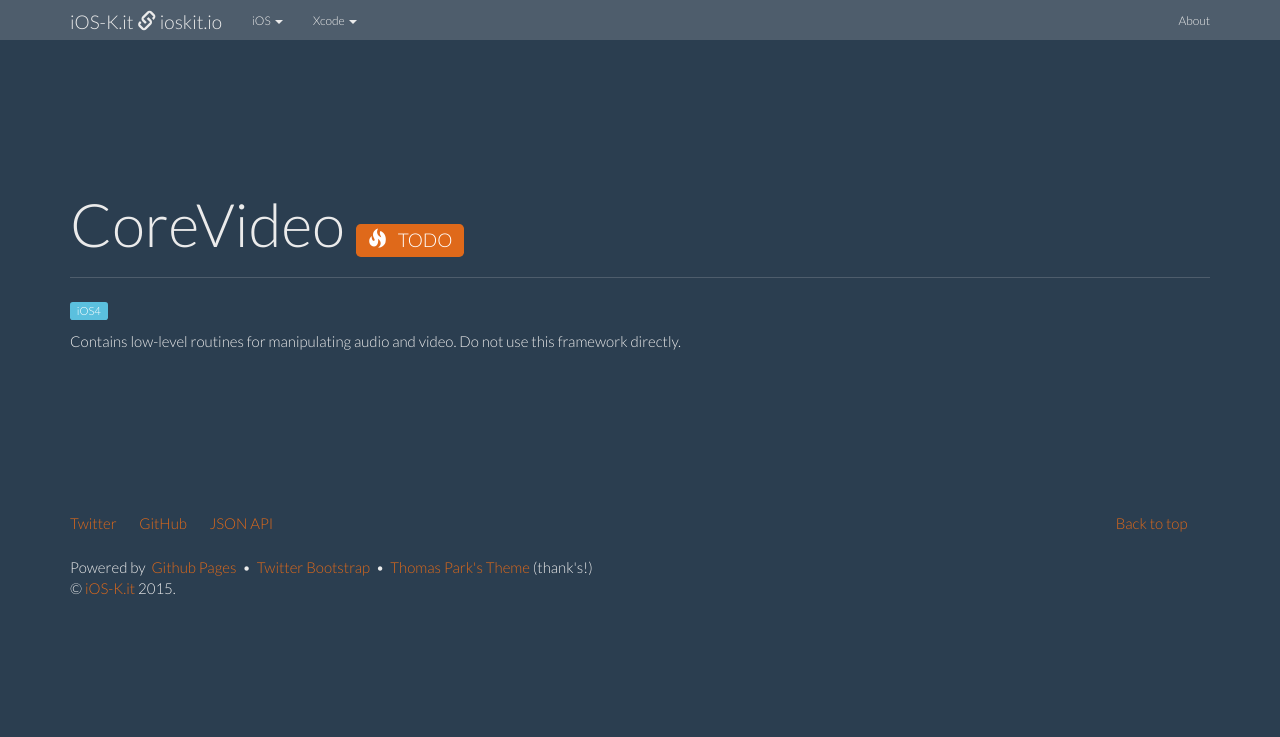
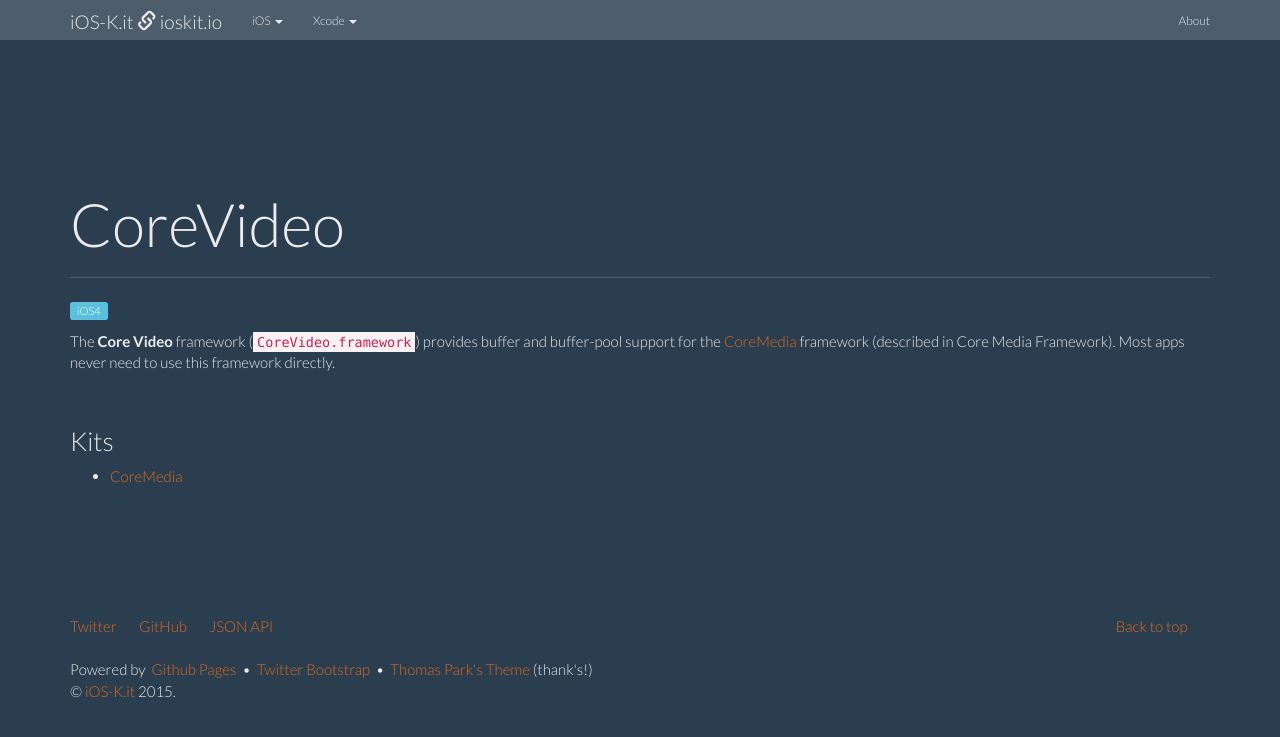
Before and after one commit to ioskit/ioskit.github.io, a Jekyll site: the page built from _kits/CoreVideo.md, in a window 1280 px wide. Shown: the top 737 px of the page. Built offline with Jekyll 4.4.1, drawn with Linux system fonts in a browser that asks for light colours; nearby versions of some CDN libraries.

Commit message:
Kit: CoreVideo.

```diff
--- a/_kits/CoreVideo.md
+++ b/_kits/CoreVideo.md
@@ -2,11 +2,14 @@
 layout: kit
 name: 'CoreVideo'
 id: corevideo
-status: TODO
+status:
+type: kit
 since: iOS4
+icon__: /resources/images/kits/CoreAudio/core-audio.png
 prefixe: 'CV'
-link:
 abstract: "Contains low-level routines for manipulating audio and video. Do not use this framework directly."
+kits:
+ - CoreMedia
 links__:
  - link:
      name: 'aaa'
@@ -14,4 +17,4 @@ links__:
      description: 'ccc'
 ---
 
-Contains low-level routines for manipulating audio and video. Do not use this framework directly.
+The **Core Video** framework (`CoreVideo.framework`) provides buffer and buffer-pool support for the [CoreMedia](/CoreMedia) framework (described in Core Media Framework). Most apps never need to use this framework directly.
```
